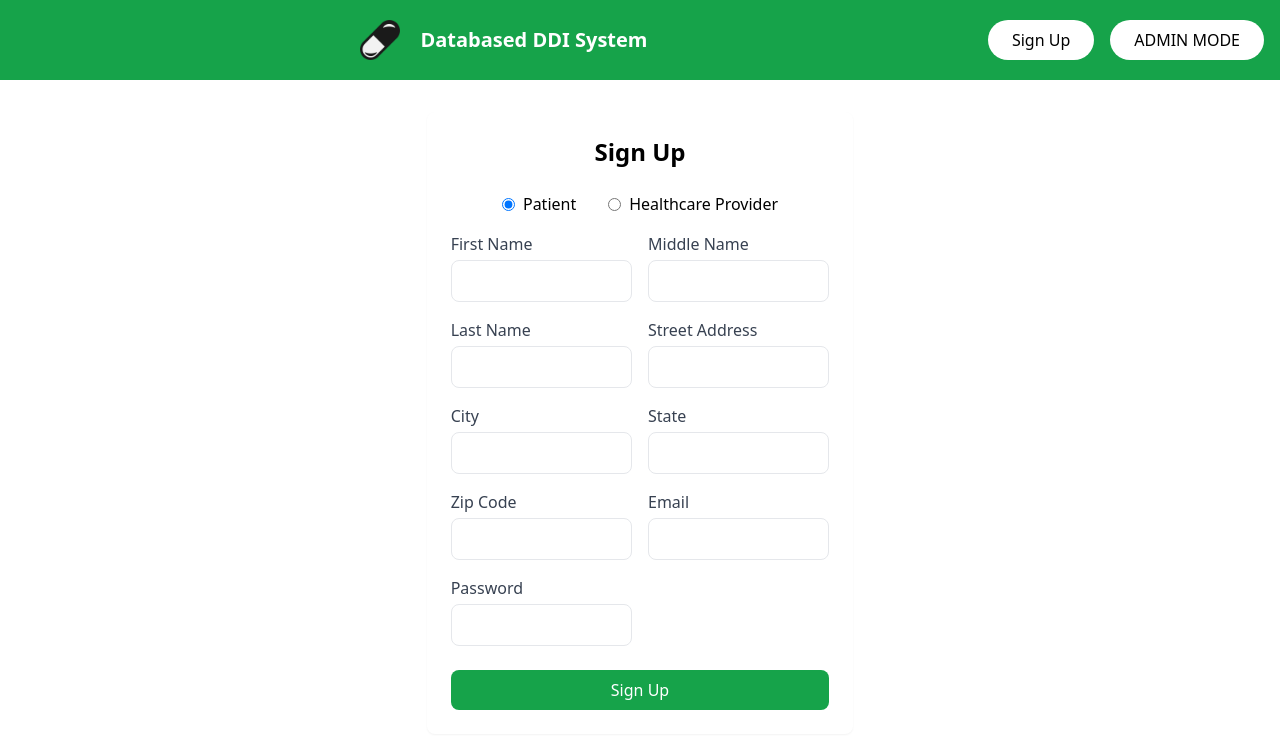
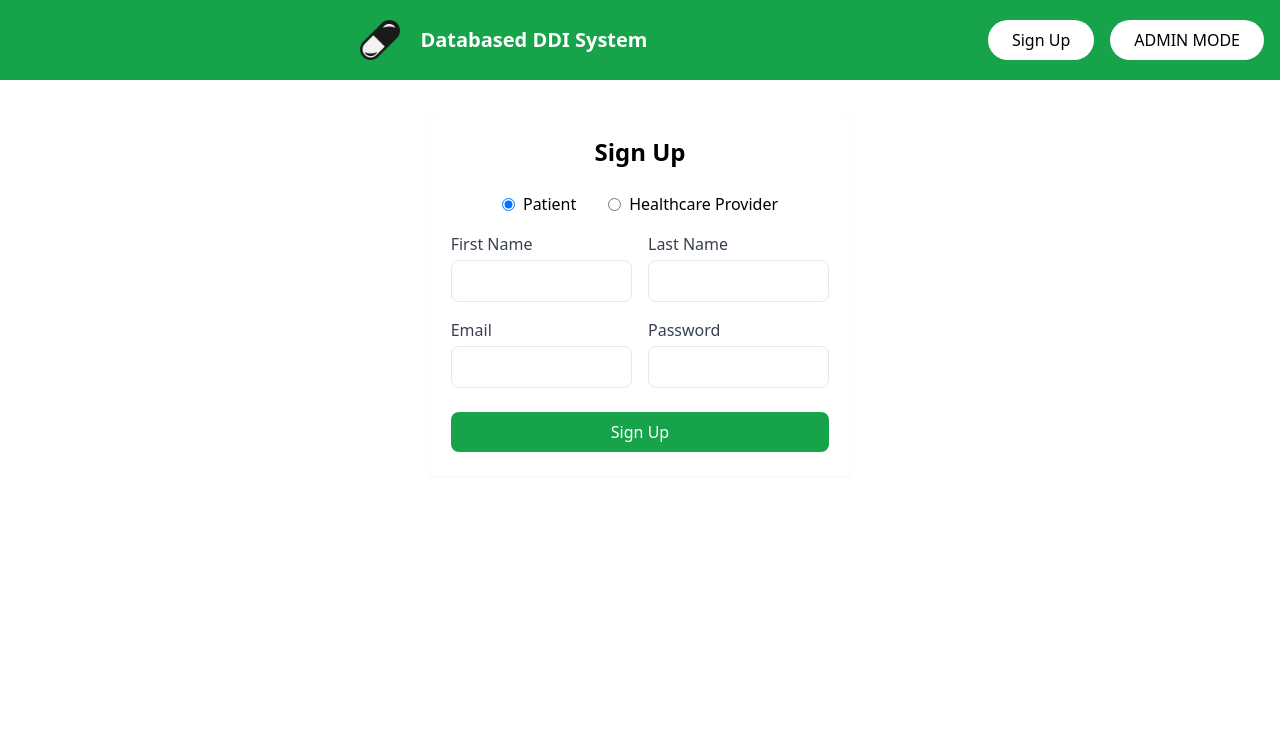
Before and after one commit to indentationLess/databased-DDI-system, a React (Vite) app in the folder frontend/: page /signup in a window 1280 px wide. Shown: the top 748 px of the page. Built offline with nearby package versions, Linux system fonts and the light colour scheme.

Commit message:
i am going insane

```diff
--- a/frontend/src/components/login/SignupForm.jsx
+++ b/frontend/src/components/login/SignupForm.jsx
@@ -3,34 +3,34 @@ import { useState } from "react";
 function SignupForm() {
   const [userType, setUserType] = useState("user");
   const [firstName, setFirstName] = useState("");
-  const [middleName, setMiddleName] = useState("");
   const [lastName, setLastName] = useState("");
   const [email, setEmail] = useState("");
   const [password, setPassword] = useState("");
-  const [address, setAddress] = useState({
-    street: "",
-    city: "",
-    state: "",
-    zipCode: "",
-  });
   const [specialty, setSpecialty] = useState("");
 
-  const handleAddressChange = (e) => {
-    setAddress({ ...address, [e.target.name]: e.target.value });
-  };
+  const handleSubmit = async (e) => {
+    e.preventDefault();
+    const formData = {
+      userType,
+      firstName,
+      lastName,
+      email,
+      password,
+      specialty: userType === "admin" ? specialty : undefined,
+    };
 
-  const handleSubmit = (e) => {
-    e.preventDefault();
-    console.log("Form submitted!");
-    console.log("User Type:", userType);
-    console.log("First Name:", firstName);
-    console.log("Middle Name:", middleName);
-    console.log("Last Name:", lastName);
-    console.log("Email:", email);
-    console.log("Password:", password);
-    console.log("Address:", address);
-    if (userType === "admin") {
-      console.log("Specialty:", specialty);
+    try {
+      const response = await fetch("http://localhost:5174/api/Patient/Create", {
+        method: "POST",
+        headers: {
+          "Content-Type": "application/json",
+        },
+        body: JSON.stringify(formData),
+      });
+      const data = await response.json();
+      console.log("Form submitted successfully:", data);
+    } catch (error) {
+      console.error("Error submitting form:", error);
     }
   };
 
@@ -77,65 +77,11 @@ function SignupForm() {
             />
           </div>
           <div>
-            <label className="block text-gray-700 mb-1">Middle Name</label>
-            <input
-              type="text"
-              value={middleName}
-              onChange={(e) => setMiddleName(e.target.value)}
-              className="w-full px-3 py-2 border rounded-lg focus:ring-2 focus:ring-blue-500 focus:outline-none"
-            />
-          </div>
-          <div>
             <label className="block text-gray-700 mb-1">Last Name</label>
             <input
               type="text"
               value={lastName}
               onChange={(e) => setLastName(e.target.value)}
-              className="w-full px-3 py-2 border rounded-lg focus:ring-2 focus:ring-blue-500 focus:outline-none"
-              required
-            />
-          </div>
-
-          <div>
-            <label className="block text-gray-700 mb-1">Street Address</label>
-            <input
-              type="text"
-              name="street"
-              value={address.street}
-              onChange={handleAddressChange}
-              className="w-full px-3 py-2 border rounded-lg focus:ring-2 focus:ring-blue-500 focus:outline-none"
-              required
-            />
-          </div>
-          <div>
-            <label className="block text-gray-700 mb-1">City</label>
-            <input
-              type="text"
-              name="city"
-              value={address.city}
-              onChange={handleAddressChange}
-              className="w-full px-3 py-2 border rounded-lg focus:ring-2 focus:ring-blue-500 focus:outline-none"
-              required
-            />
-          </div>
-          <div>
-            <label className="block text-gray-700 mb-1">State</label>
-            <input
-              type="text"
-              name="state"
-              value={address.state}
-              onChange={handleAddressChange}
-              className="w-full px-3 py-2 border rounded-lg focus:ring-2 focus:ring-blue-500 focus:outline-none"
-              required
-            />
-          </div>
-          <div>
-            <label className="block text-gray-700 mb-1">Zip Code</label>
-            <input
-              type="text"
-              name="zipCode"
-              value={address.zipCode}
-              onChange={handleAddressChange}
               className="w-full px-3 py-2 border rounded-lg focus:ring-2 focus:ring-blue-500 focus:outline-none"
               required
             />
```
